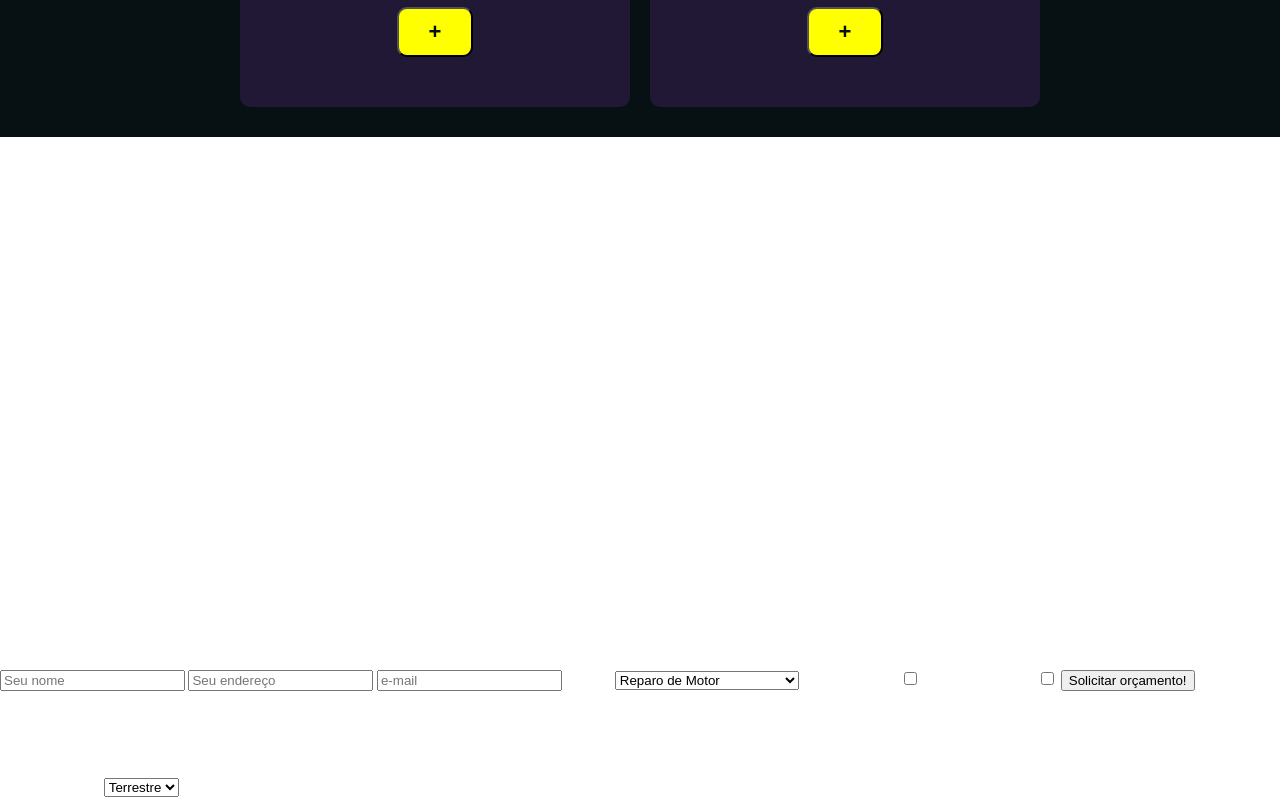
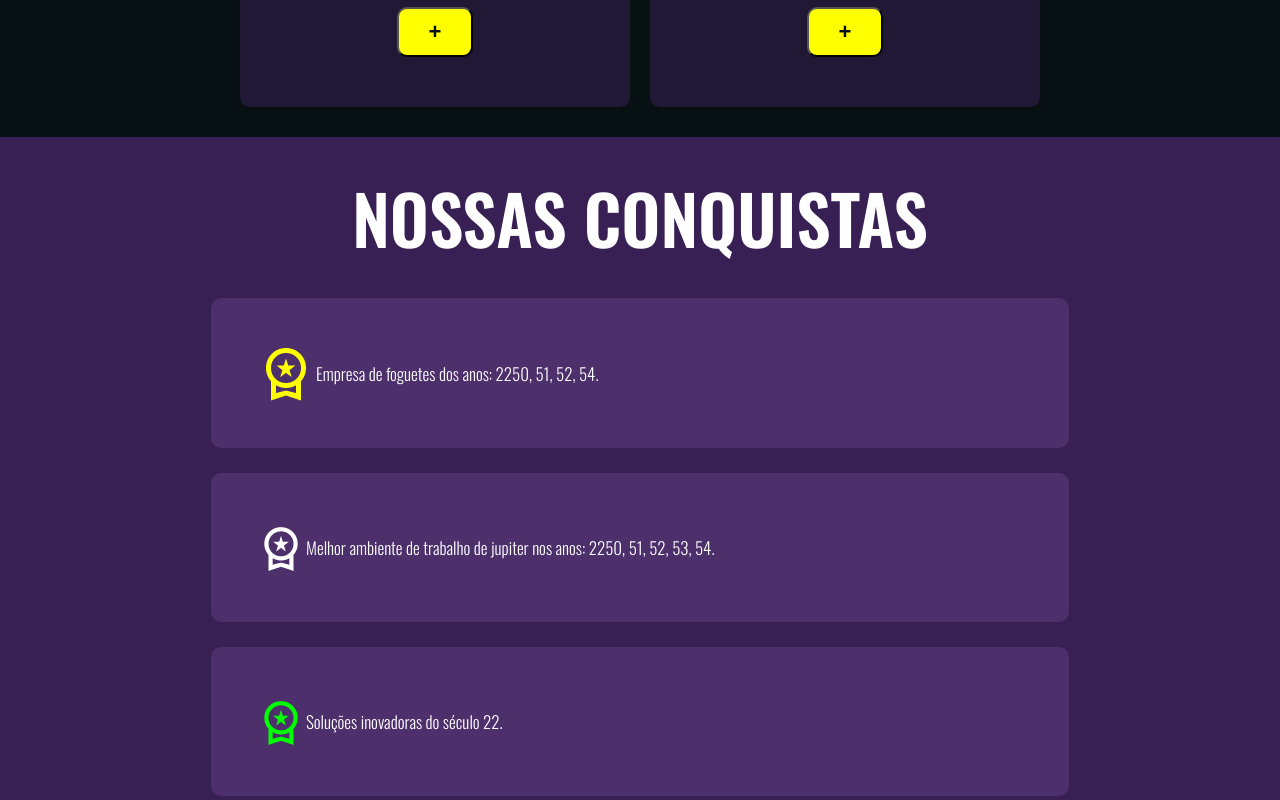
Before and after one commit to kelvinleandro/gti-html-capacitacao, a plain HTML site: page index.html in a window 1280 px wide. Shown: the part 1760-2560 px from the top of the page. Drawn offline with nearby package versions, Linux system fonts and the light colour scheme; a web font is replaced by a local one.

Commit message:
feat: achievements section styled

```diff
--- a/index.html
+++ b/index.html
@@ -115,7 +115,7 @@
         <h1>NOSSAS CONQUISTAS</h1>
 
         <div class="achievement-item">
-            <span class="material-symbols-outlined">
+            <span class="material-symbols-outlined item-1">
                 workspace_premium
             </span>
 
@@ -123,7 +123,7 @@
         </div>
 
         <div class="achievement-item">
-            <span class="material-symbols-outlined">
+            <span class="material-symbols-outlined item-2">
                 workspace_premium
             </span>
 
@@ -131,7 +131,7 @@
         </div>
 
         <div class="achievement-item">
-            <span class="material-symbols-outlined">
+            <span class="material-symbols-outlined item-3">
                 workspace_premium
             </span>
 
--- a/style.css
+++ b/style.css
@@ -4,8 +4,8 @@
 :root {
     --almost-black: #071013; /* Body e Nav.*/
     --darker-purple: #211835;
-    --dark-purple: #3f235c79; /* Sobre nós, Itens de Soluções, Form.*/
-    --purple: #3f235ce5; /* Nosso prêmios, Footer.*/
+    --light-purple: #4c2f6b; /* Sobre nós, Itens de Soluções, Form.*/
+    --purple: #392054; /* Nosso prêmios, Footer.*/
 }
 
 .material-symbols-outlined {
@@ -144,3 +144,36 @@ header nav a {
 .service-card button:hover {
     cursor: pointer;
 }
+
+#achievements {
+    background-color: var(--purple);
+    display: flex;
+    flex-direction: column;
+    padding-bottom: 30px;
+}
+
+.achievement-item {
+    display: flex;
+    align-items: center;
+    justify-content: left;
+    background-color: var(--light-purple);
+    width: 60%;
+    margin: 0 auto 25px;
+    padding: 45px;
+    border-radius: 10px;
+}
+
+.achievement-item .item-1 {
+    color: #ffff00;
+    font-size: 60px;
+}
+
+.achievement-item .item-2 {
+    color: white;
+    font-size: 50px;
+}
+
+.achievement-item .item-3 {
+    color: #00ff00;
+    font-size: 50px;
+}
```
